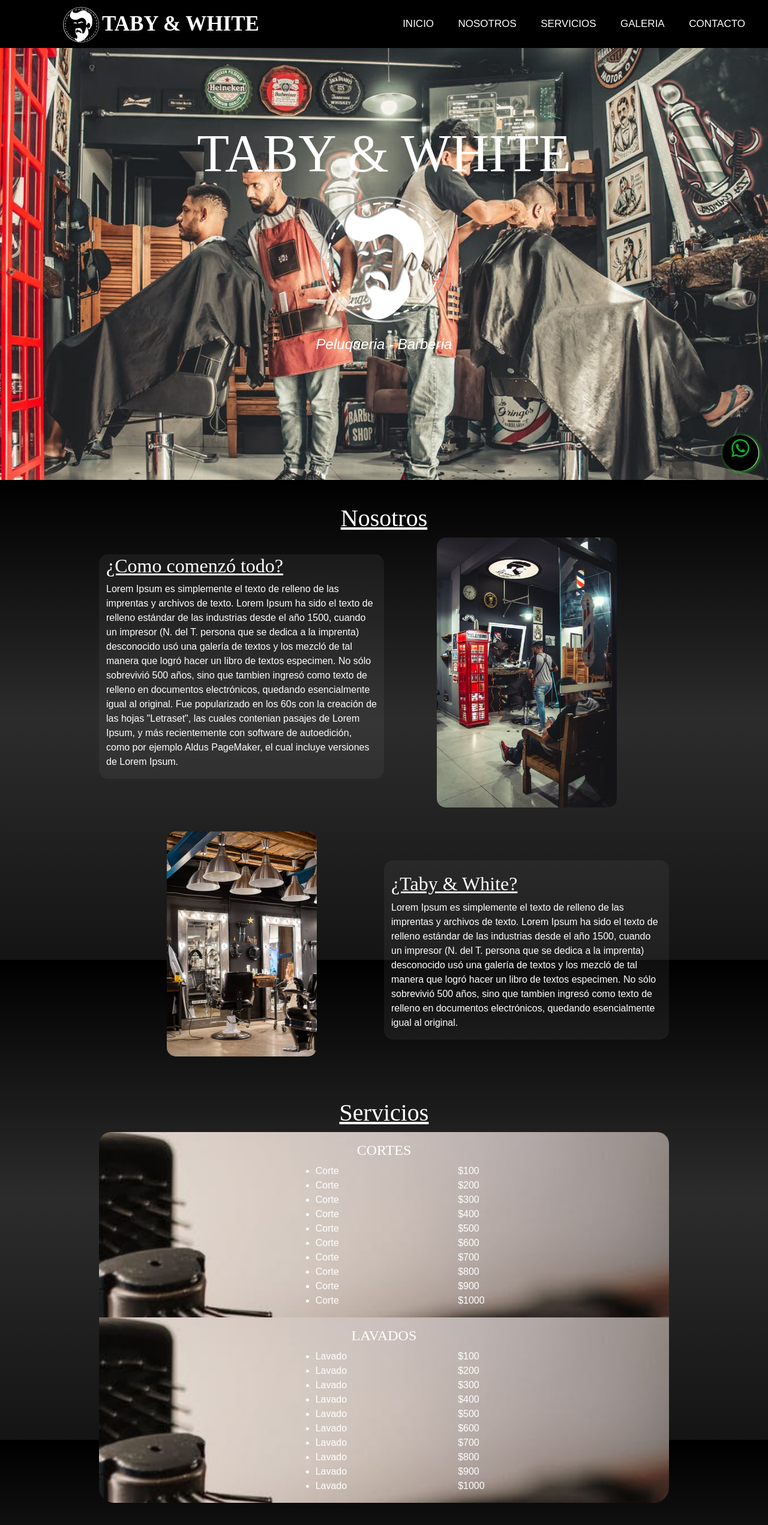
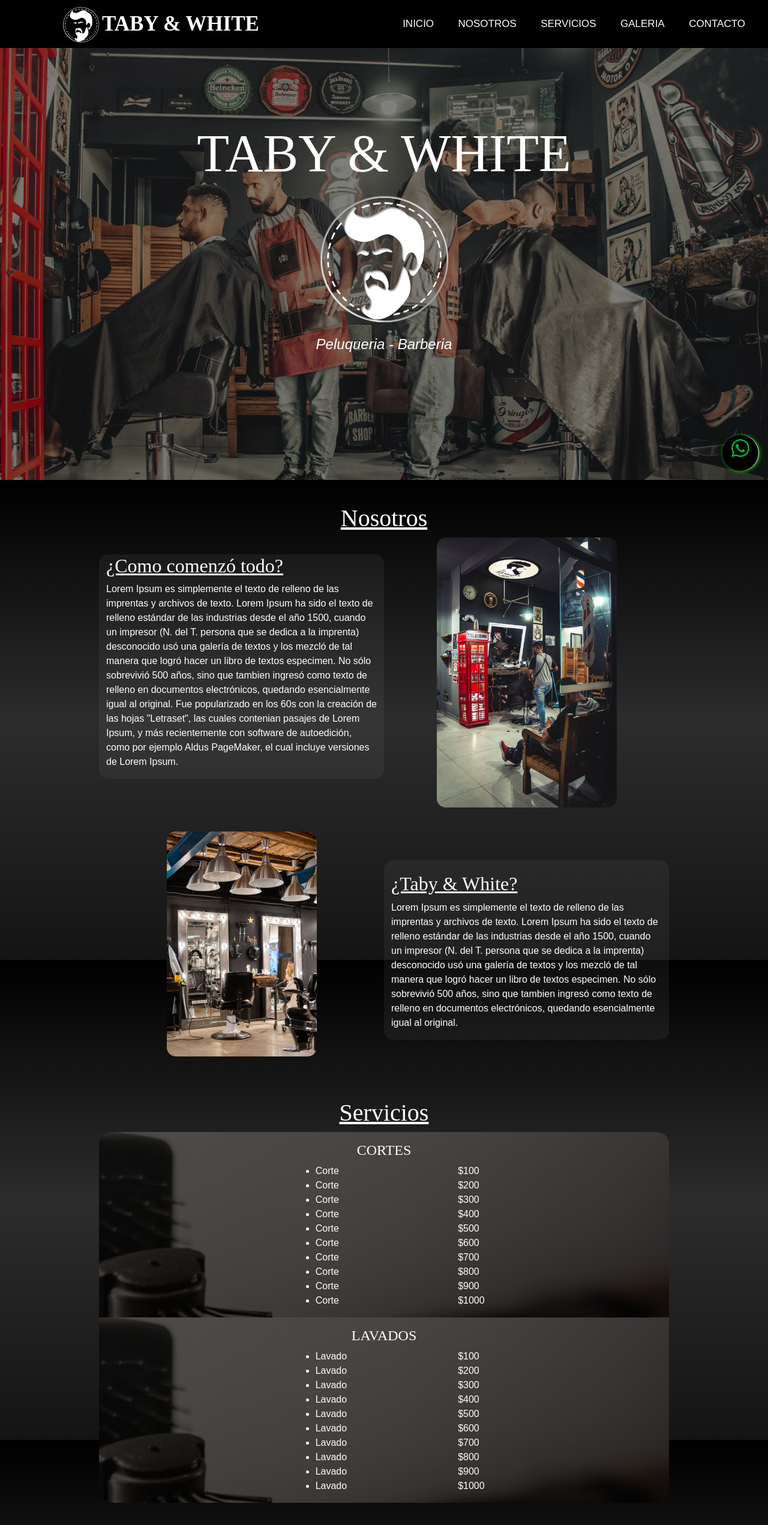
Before and after one commit to BrianSFarfan/T-WOnepage, a plain HTML site: page index.html in a window 1280 px wide. Shown: the top 2542 px of the page at 60% size. Drawn offline with nearby package versions, Linux system fonts and the light colour scheme; files that its build step writes are made by us from their sources.

Commit message:
Update estilos.css

```diff
--- a/css/estilos.css
+++ b/css/estilos.css
@@ -6,7 +6,7 @@
         }
 
         .banner-image1 {
-            background-image: url('../Img/img2.jpeg');
+            background-image: linear-gradient(to top, rgba(0, 0, 0, 0.507) 0%, rgba(17, 17, 17, 0.507) 100%, rgb(107, 140, 206, 0.507) 100%, rgba(161, 161, 161, 0.507) 100%), url('../Img/img2.jpeg');
             background-size: cover;
             background-attachment: fixed;
             z-index: 1;
@@ -80,7 +80,7 @@
         }
 
         .FondoServicios {
-            background-image: url('../Img/img4.jpeg');
+            background-image: linear-gradient(to top, rgba(0, 0, 0, 0.7) 0%, rgba(17, 17, 17, 0.7) 100%, rgb(107, 140, 206, 0.7) 100%, rgba(161, 161, 161, 0.7) 100%), url('../Img/img4.jpeg');
             background-size: cover;
             background-attachment: fixed;
         }
```
